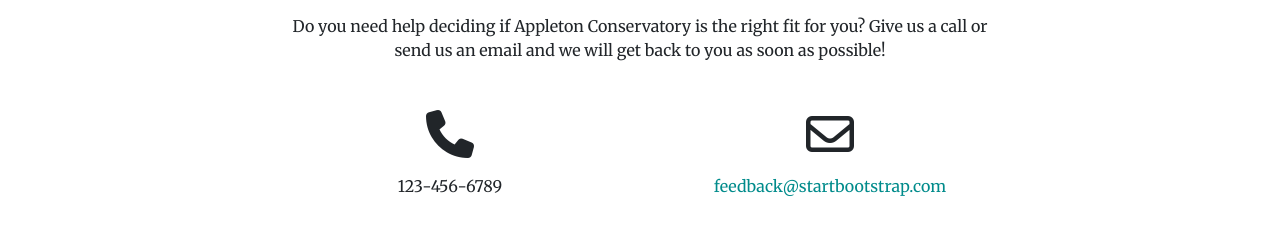
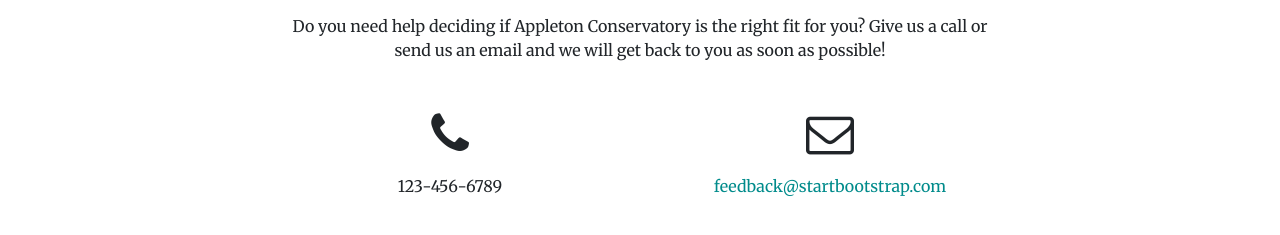
Before and after one commit to alexauden/alexauden.github.io, a Jekyll site: the page index.html, which Jekyll copies as it is, in a window 1280 px wide and 900 px high, scrolled down 545 px. Shown: the part 558-793 px from the top of the window. Built offline with Jekyll 4.4.1, drawn with Linux system fonts in a browser that asks for light colours; nearby versions of some CDN libraries; library files that are not in the unit come from our copies; comment, search, counter and statistics services are not loaded.

Commit message:
Update index.html

```diff
--- a/index.html
+++ b/index.html
@@ -14,12 +14,12 @@
     <link href="bootstrap.min.css" rel="stylesheet">
 
     <!-- Custom fonts for this template -->
-    <link href="vendor/font-awesome/css/font-awesome.min.css" rel="stylesheet" type="text/css">
+    <link href="font-awesome.min.css" rel="stylesheet" type="text/css">
     <link href='https://fonts.googleapis.com/css?family=Open+Sans:300italic,400italic,600italic,700italic,800italic,400,300,600,700,800' rel='stylesheet' type='text/css'>
     <link href='https://fonts.googleapis.com/css?family=Merriweather:400,300,300italic,400italic,700,700italic,900,900italic' rel='stylesheet' type='text/css'>
 
     <!-- Plugin CSS -->
-    <link href="vendor/magnific-popup/magnific-popup.css" rel="stylesheet">
+    <link href="magnific-popup.css" rel="stylesheet">
 
     <!-- Custom styles for this template -->
     <link href="css/creative.css" rel="stylesheet">
```
